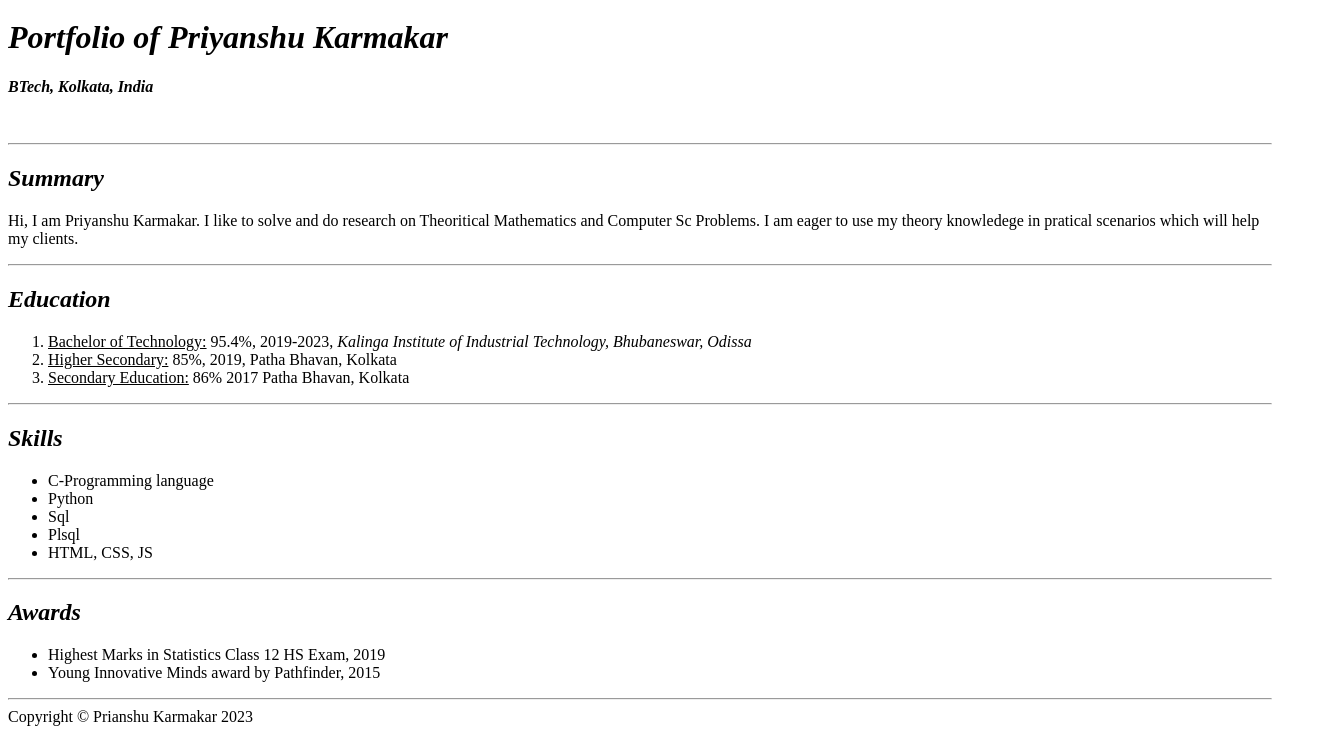
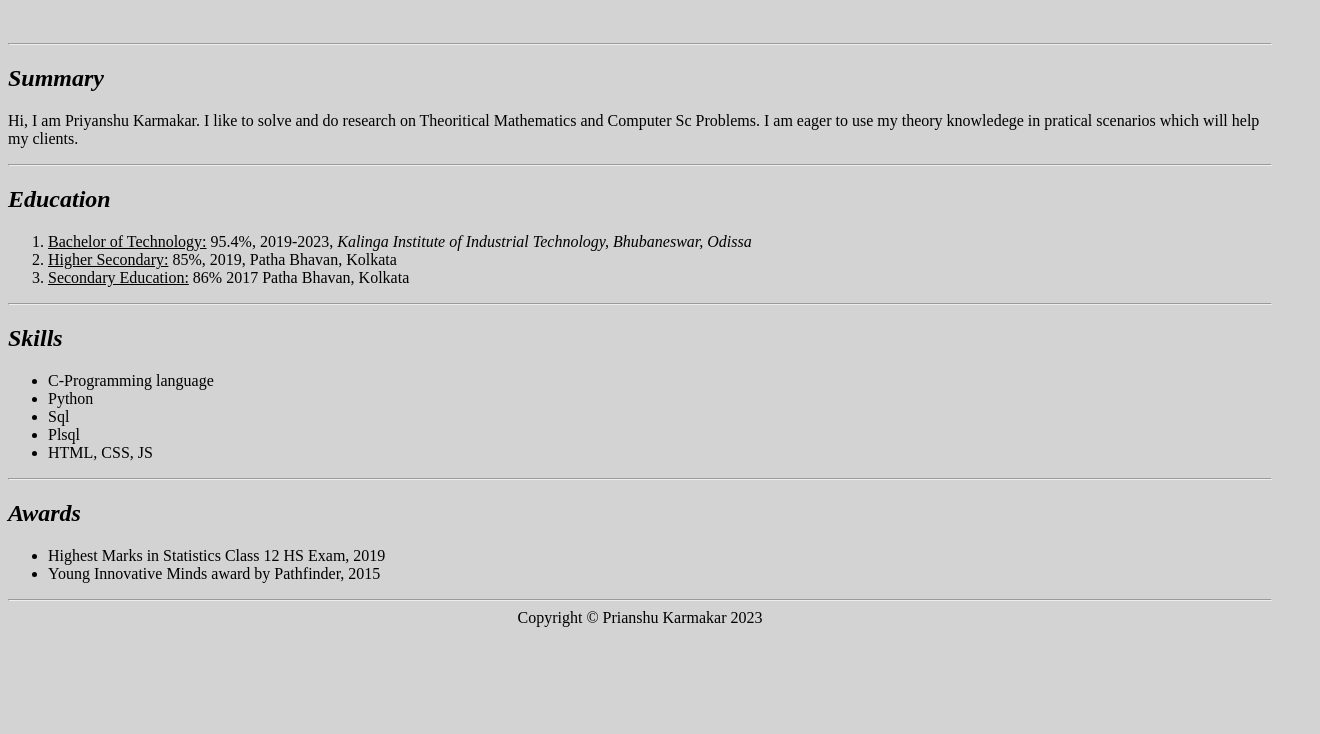
Before and after one commit to Priyanshu-Karmakar123/Portfolio-orginal, a plain HTML site: page index.html in a window 1280 px wide. Shown: the part 272-1006 px from the top of the page, 1320 px wide, since content can reach past the window. After the commit the page ends 907 px from the top, so only its background shows below. Drawn offline with Linux system fonts and the light colour scheme; a web font is replaced by a local one.

Commit message:
Update index.html

```diff
--- a/index.html
+++ b/index.html
@@ -5,7 +5,7 @@
     <meta http-equiv="X-UA-Compatible" content="IE=edge">
     <meta name="viewport" content="width=device-width, initial-scale=1.0">
     <title>My Resume</title>
-    <link rel="stylesheet" href="./index.css">
+    <link rel="stylesheet" href="./style.css">
     <link rel="preconnect" href="https://fonts.googleapis.com">
     <link rel="preconnect" href="https://fonts.gstatic.com" crossorigin>
     <link href="https://fonts.googleapis.com/css2?family=Cherry+Bomb+One&display=swap" rel="stylesheet">
```
